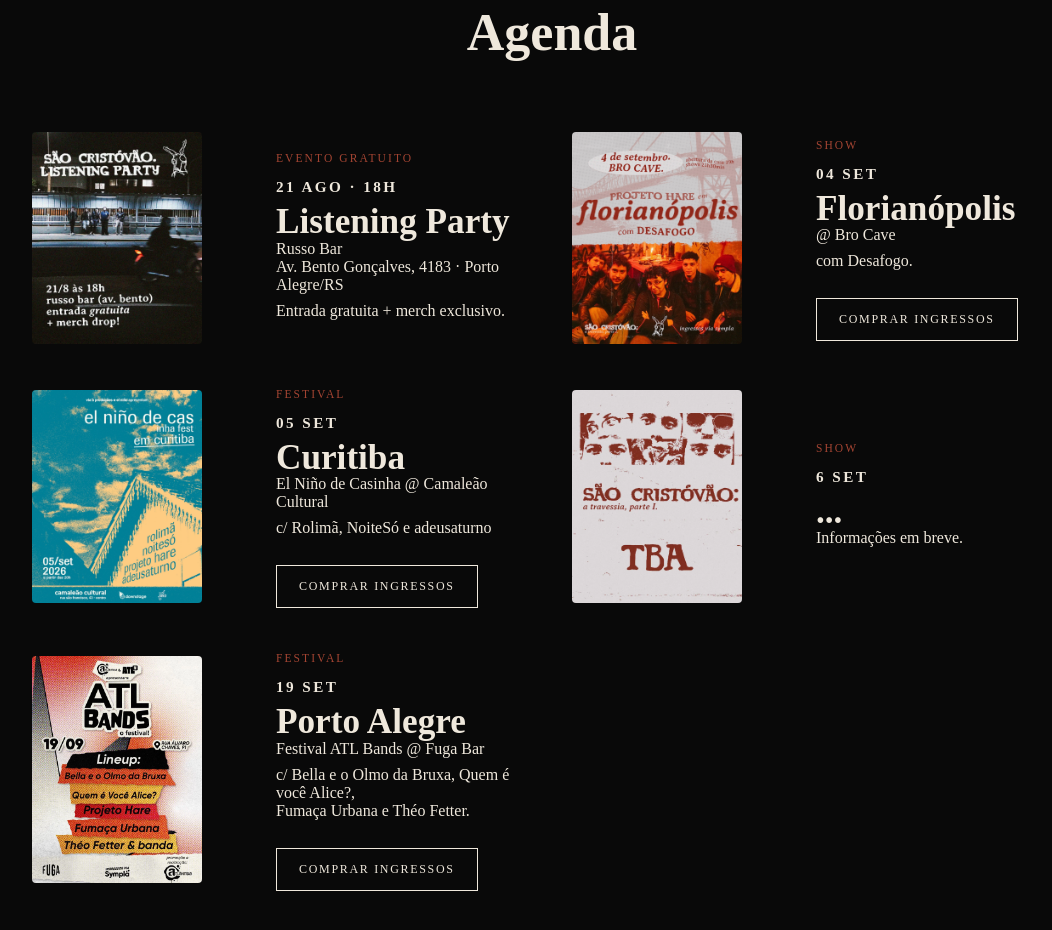
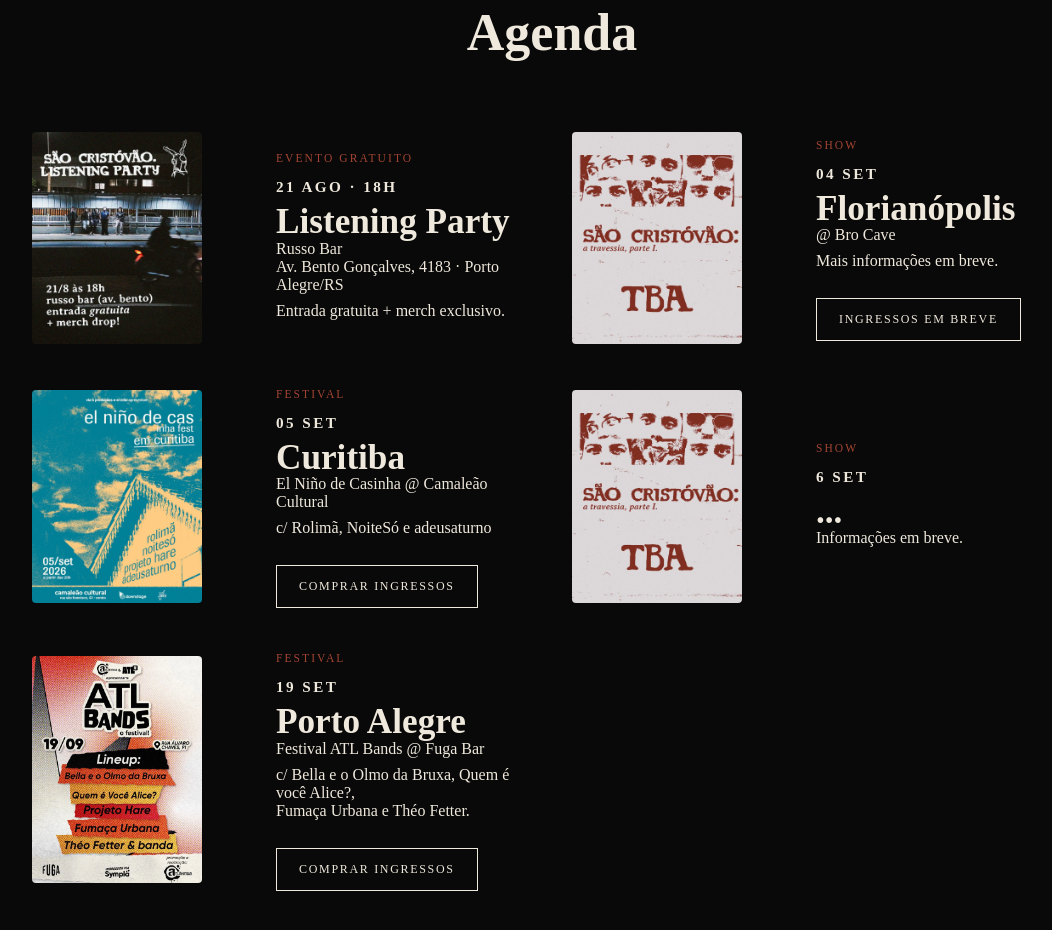
Before and after one commit to noam-mendes/projetohare-site, a website: page index.html in a window 1280 px wide. Shown: the part 3189-4119 px from the top of the page, without its empty margins (88-1140 px from the left). Drawn offline with Linux system fonts and the light colour scheme; a web font is replaced by a local one.

Commit message:
tira floripa deu merda na desafogo

```diff
--- a/index.html
+++ b/index.html
@@ -421,7 +421,7 @@
 
                 <article class="show-card">
 
-                    <img src="assets/posters/floripa.webp" alt="Florianópolis">
+                    <img src="assets/posters/placeholder.webp" alt="Florianópolis">
 
                     <div class="show-info">
 
@@ -434,12 +434,12 @@
                         <p>@ Bro Cave</p>
 
                         <p>
-                            com Desafogo.
+                            Mais informações em breve.
                         </p>
 
-                        <a href="https://www.sympla.com.br/evento/projeto-hare-desafogo-brocave-florianopolis/3537610"
+                        <a href="#"
                             class="show-button">
-                            Comprar ingressos
+                            Ingressos em Breve
                         </a>
 
                     </div>
```
